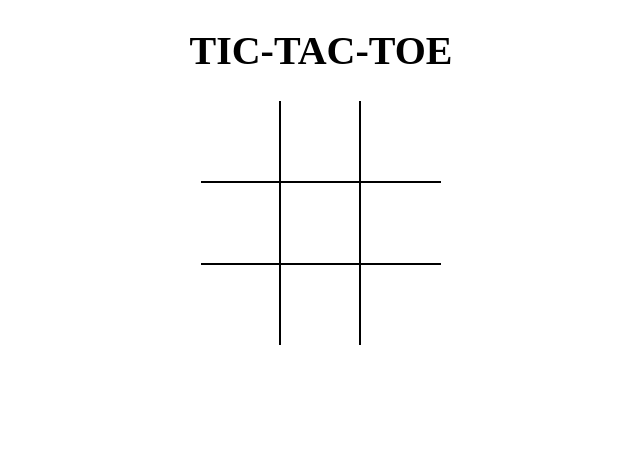
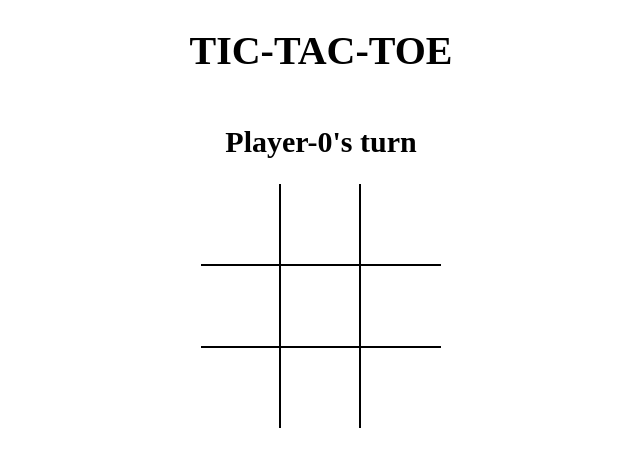
Before and after one commit to OtherHorizon/tictactoe, a React (Vite) app: page / in a window 1280 px wide. Shown: the top 466 px of the page, without its empty margins (319-959 px from the left). Built offline with nearby package versions, Linux system fonts and the light colour scheme.

Commit message:
Added Winner logic

```diff
--- a/src/App.jsx
+++ b/src/App.jsx
@@ -1,10 +1,42 @@
-import React from 'react';
+import React, { useState } from 'react';
 import Board from './components/Board.jsx';
 import './Styles/root.scss';
-const App = () => (
-  <div className="app">
-    <h1>TIC-TAC-TOE</h1>
-    <Board />
-  </div>
-);
+import { calculateWinner } from './helpers';
+const App = () => {
+  const [board, setBoard] = useState(Array(9).fill(null));
+
+  const [isNext, setIsXNext] = useState(false);
+
+  const winner = calculateWinner(board, setBoard);
+
+  const msg = winner
+    ? `${winner} is the Winner`
+    : `Player-${isNext ? 'X' : '0'}'s turn`;
+
+  const handleSquareClick = position => {
+    if (board[position] || winner) {
+      return;
+    }
+
+    setBoard(prev => {
+      return prev.map((square, pos) => {
+        if (pos == position) {
+          return isNext ? 'X' : '0';
+        }
+        return square;
+      });
+    });
+
+    setIsXNext(prev => !prev);
+  };
+
+  return (
+    <div className="app">
+      <h1>TIC-TAC-TOE</h1>
+      <h2>{msg}</h2>
+      <Board board={board} handleSquareClick={handleSquareClick} />
+    </div>
+  );
+};
+
 export default App;
--- a/src/components/Board.jsx
+++ b/src/components/Board.jsx
@@ -1,25 +1,7 @@
 import React, { useState } from 'react';
 import Square from './Square';
 
-export default function Board() {
-  const [board, setBoard] = useState(Array(9).fill(null));
-
-  const [isNext, setIsXNext] = useState(false);
-
-  const handleSquareClick = position => {
-    if (board[position]) {
-      return;
-    }
-    setBoard(prev => {
-      return prev.map((square, pos) => {
-        if (pos == position) {
-          return isNext ? 'X' : '0';
-        }
-        return square;
-      });
-    });
-    setIsXNext(prev => !prev);
-  };
+export default function Board({ board, handleSquareClick }) {
   const renderSquare = position => {
     return (
       <Square
--- /dev/null
+++ b/src/helpers.jsx
@@ -0,0 +1,19 @@
+export function calculateWinner(squares) {
+  const lines = [
+    [0, 1, 2],
+    [3, 4, 5],
+    [6, 7, 8],
+    [0, 3, 6],
+    [1, 4, 7],
+    [2, 5, 8],
+    [0, 4, 8],
+    [2, 4, 6],
+  ];
+  for (let i = 0; i < lines.length; i++) {
+    const [a, b, c] = lines[i];
+    if (squares[a] && squares[a] === squares[b] && squares[a] === squares[c]) {
+      return squares[a];
+    }
+  }
+  return null;
+}
```
